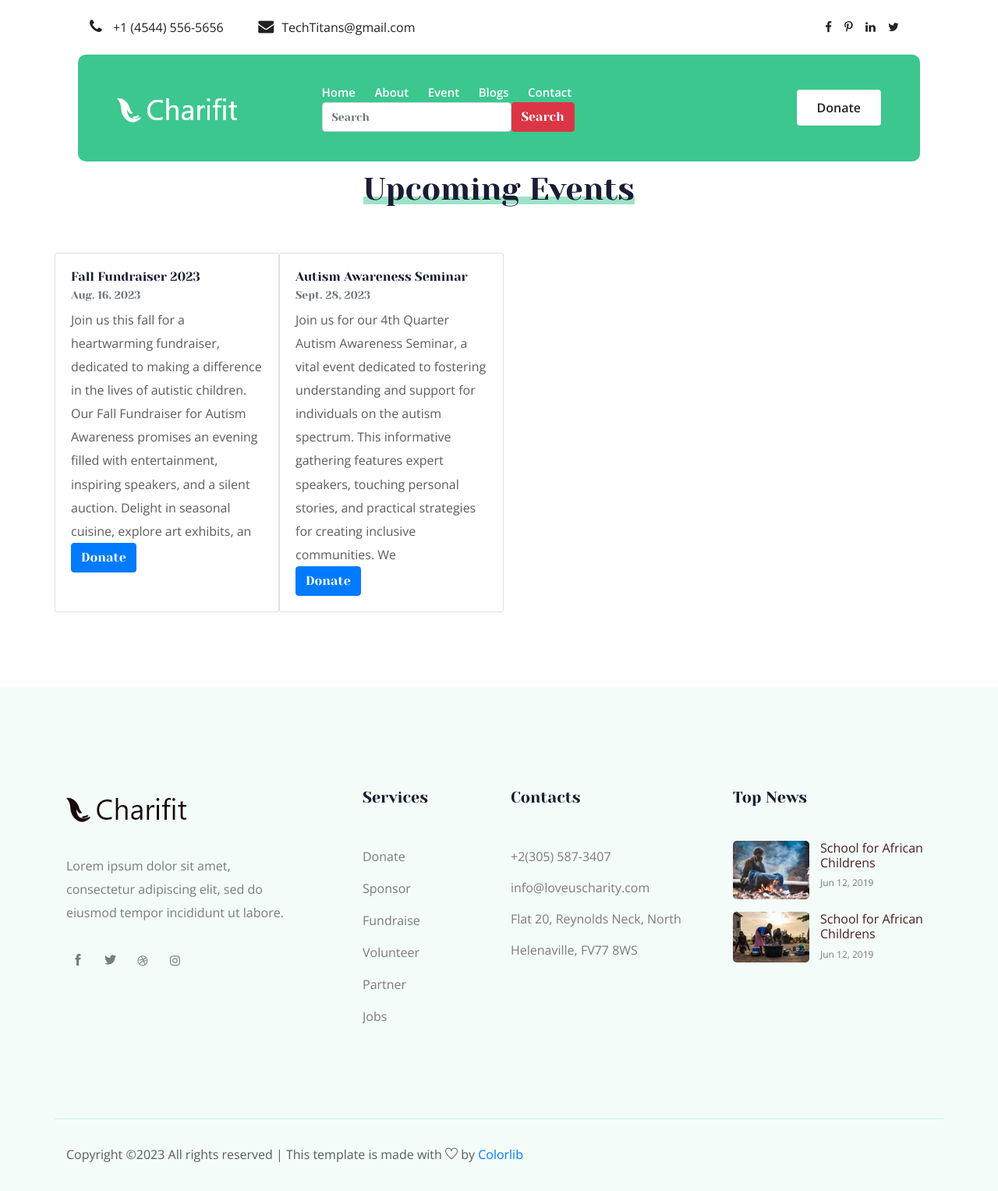
After one commit to shaonmohammad/Charity_Donation_Platform, a Django app: template templates/events.html in a window 1280 px wide. The commit adds this page. Shown: the whole page at 78% size. Run offline with Django 4.2, Linux system fonts and the light colour scheme; the template is opened without the code that fills it: values that come from a table or form of the project are taken from there, others are empty; data comes from the database, SQL or seed files in the repository; both versions use the stored data as it was after the commit; some libraries are stand-ins or nearby versions.

Commit message:
added event page

```diff
--- a/Charity_Donation_Platform/settings.py
+++ b/Charity_Donation_Platform/settings.py
@@ -39,11 +39,8 @@ INSTALLED_APPS = [
     'django.contrib.staticfiles',
     #app
     'home',
-<<<<<<< HEAD
     'feedback',
-=======
     'user_app',
->>>>>>> 7d9f9d238f9bd949a39f670d56618e9f916ea350
     'blog',
     'events',
 ]
--- a/Charity_Donation_Platform/urls.py
+++ b/Charity_Donation_Platform/urls.py
@@ -8,12 +8,7 @@ urlpatterns = [
     path('admin/', admin.site.urls),
     path('', include('home.urls')),
     path('', include('blog.urls')),
-    # path('', include('events.urls')),
-
-    ,
-<<<<<<< HEAD
+    path('', include('events.urls')),
     path('feedback/', include('feedback.urls')),
-=======
     path('',include('user_app.urls')),
->>>>>>> 7d9f9d238f9bd949a39f670d56618e9f916ea350
 ]+static(settings.MEDIA_URL, document_root=settings.MEDIA_ROOT)
--- a/events/urls.py
+++ b/events/urls.py
@@ -1,9 +1,9 @@
 from django.urls import path, include
 # from . import views
+from.views import Manage_Event
 
-from.views import Manage_Event
 urlpatterns = [
-    # path('blog/', views.blog, name = "Blog"),
-    path('', Manage_Event.as_view(), name = "Events"),
+
+    path('events/', Manage_Event.as_view(), name = "Events"),
 
 ]
--- a/events/views.py
+++ b/events/views.py
@@ -1,8 +1,8 @@
 from django.shortcuts import render
 from django.views.generic import ListView
-from . models import EventsModel
+from . models import Event_Model
 # Create your views here.
 
 class Manage_Event(ListView):
-    model = EventsModel
-    template_name = 'home.html'
+    model = Event_Model
+    template_name = 'events.html'
--- a/templates/base.html
+++ b/templates/base.html
@@ -85,6 +85,7 @@
 
                                         <li><a href="index.html">home</a></li>
                                         <li><a href="About.html">About</a></li>
+                                        <li><a href="{% url 'Events' %}">Event</a></li>
                                         <li><a href="{% url 'Blog' %}">Blogs</a></li>
                                         <li><a href="contact.html">Contact</a></li>
                                         <li>
--- /dev/null
+++ b/templates/events.html
@@ -0,0 +1,30 @@
+{% extends "base.html" %}
+{% block title %}Blog{% endblock %}
+
+
+{% block content %}
+</br></br>
+</br></br>
+<div class="section_title text-center mb-55">
+    <h3><span>Upcoming Events</span></h3>
+</div>
+<div class="container">
+    <div class="mt-md-3">
+    <div class="row">
+        {%for i in object_list %}
+        <div class="card" style="width: 18rem;">
+            <div class="card-body">
+                <h5 class="card-title">{{ i.title }}</h5>
+                <h6 class="card-subtitle mb-2 text-muted">{{i.post_date}}</h6>
+                <p class="card-text">{{i.body|slice:"0:300"}}</p>
+                <a href="{#}" class="btn btn-primary">Donate</a>
+            </div>
+        </div>
+        {% endfor %}
+    </div>
+</div>
+</div>
+</br></br>
+</br></br>
+
+{% endblock %}
```
Also changed, not shown: db.sqlite3.
